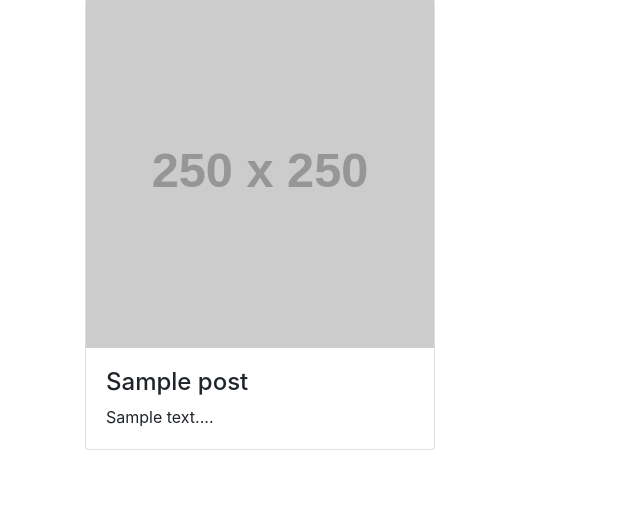
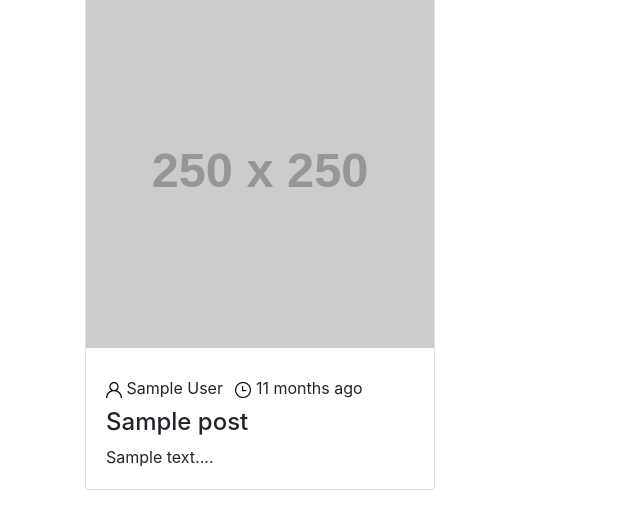
Before and after one commit to mishelshaji/DjangoBlog, a Django app: template user/templates/user/home.html in a window 1280 px wide. Shown: the part 113-642 px from the top of the page, without its empty margins (0-640 px from the left). Run offline with Django 3.2, Linux system fonts and the light colour scheme; the template is opened without the code that fills it: most values are stand-ins (such as "Sample title", 1, 10 or a date in 2020); grey boxes labelled with a size stand in for pictures from a placeholder-image service; data that the repository does not hold is empty; some libraries are stand-ins or nearby versions.

Commit message:
Styling Post Cards

```diff
--- a/user/templates/user/home.html
+++ b/user/templates/user/home.html
@@ -1,5 +1,5 @@
 {% extends 'user/base.html' %}
-
+{% load static %}
 
 {% block meta %}
 <title>Home</title>
@@ -16,6 +16,14 @@
             <div class="card">
                 <img src="https://dummyimage.com/250x250.png?text=Post" class="img-fluid" alt="...">
                 <div class="card-body">
+                    <div class="mt-2 mb-2 ">
+                        <span>
+                            <img src="{% static 'icons/user.png' %}" style="height: 16px;"> {{ p.author }}
+                        </span>
+                        <span class="ml-2">
+                            <img src="{% static 'icons/clock.png' %}" style="height: 16px;"> {{ p.created_on|timesince }} ago
+                        </span>
+                    </div>
                     <h4>{{ p.title }}</h4>
                     <p class="card-text">{{ p.description|slice:150 }}...</p>
                 </div>
```
Also changed, not shown: static/icons/clock.png (added), static/icons/user.png (added).
